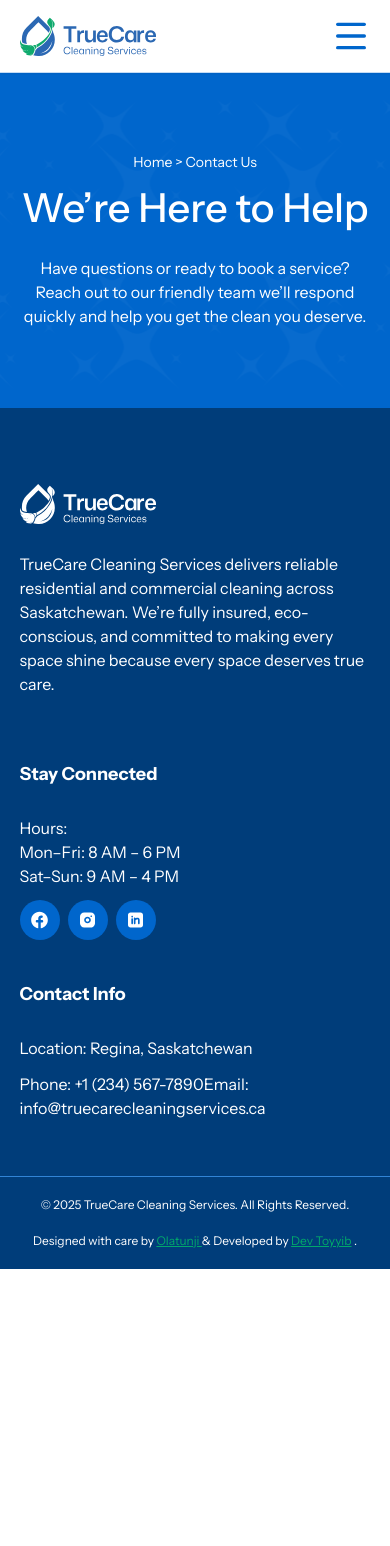
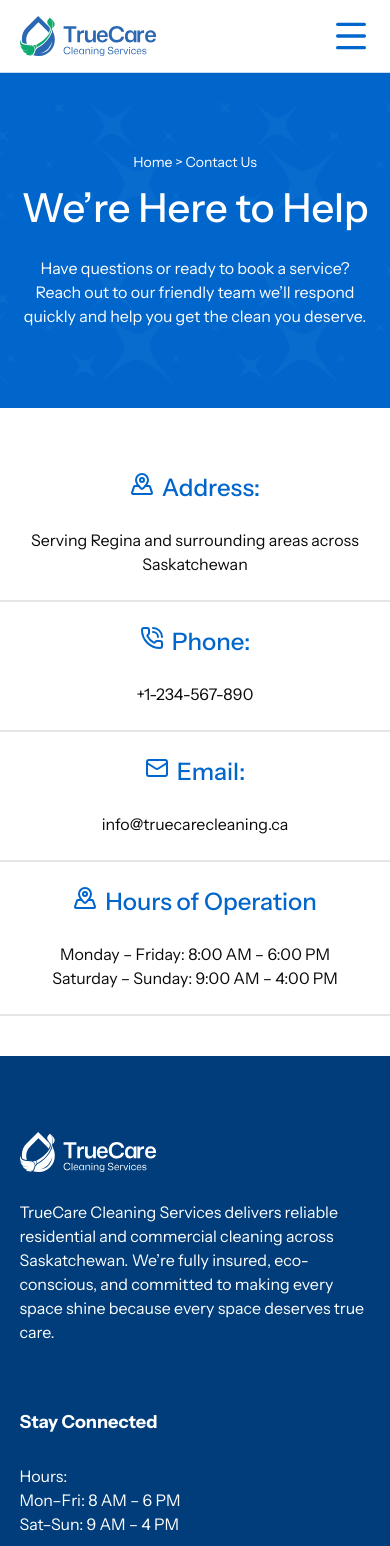
Before and after one commit to Candid001/Truecare-Cleaning-Services, a React (Vite) app: page /contact-us in a window 390 px wide. Shown: the top 1546 px of the page. Before the commit the page ends 1269 px from the top, so only its background shows below. Built offline with nearby package versions, Linux system fonts and the light colour scheme.

Commit message:
Start the contact us section

```diff
--- a/src/components/layout/landing-page/CallToAction.jsx
+++ b/src/components/layout/landing-page/CallToAction.jsx
@@ -5,12 +5,12 @@
 const CallToAction = () => {
   return (
     <div
-      className="space-y-10 py-20 px-auto overflow-hidden bg-cover bg-center"
+      className="py-20 px-auto overflow-hidden bg-cover bg-center lg:flex"
       style={{
         backgroundImage: `linear-gradient(to right, rgba(0,51,102,0.85) 40%, rgba(0,51,102,0) 70%), url(${Image})`,
       }}
     >
-      <div className="flex flex-col gap-2 w-[90%] mx-auto">
+      <div className="flex flex-col gap-2 w-[90%] mx-auto lg:align-left">
         <p className="text-highlight-blue-500 bg-muted-blue p-1 w-fit rounded-sm text-sm">
           Ready for a Cleaner Space?
         </p>
--- a/src/components/layout/navbar/Navbar.jsx
+++ b/src/components/layout/navbar/Navbar.jsx
@@ -44,7 +44,7 @@
 
 
     return (
-        <nav className="fixed top-0 left-0 max-w-7xl mx-auto right-0 z-50 bg-white py-4 shadow-xs border-b border-blue-100">
+        <nav className="fixed top-0 left-0 max-w-full mx-auto right-0 z-50 bg-white py-4 shadow-xs border-b border-blue-100">
             <div className="flex justify-between items-center w-[90%] mx-auto">
                 <Link to="/">
                     <Logo/>
--- a/src/pages/ContactUs.jsx
+++ b/src/pages/ContactUs.jsx
@@ -1,9 +1,11 @@
 import React from "react";
 import ServicesHero from "@components/layout/services/ServicesHero.jsx";
+import { MapPinned, PhoneCall, Mail } from 'lucide-react';
+
 
 const ContactUs = () => {
   return (
-    <div>
+    <>
       <ServicesHero
         nav={"Contact Us"}
         heading={"We’re Here to Help"}
@@ -11,7 +13,26 @@
         maxWH={"lg:max-w-3/5 md:max-w-4/5"}
         maxWD={"lg:max-w-[55%] md:max-w-4/5"}
       />
-    </div>
+
+      <div className="py-10">
+        <div className="flex flex-col space-y-6 mx-auto border-b-2 py-6 items-center text-center">
+          <h2 className="font-medium text-2xl text-blue-500 flex gap-2"><MapPinned /> Address:</h2>
+          <p className="text-lgto w-[90%] mx-au">Serving Regina and surrounding areas across Saskatchewan</p>
+        </div>
+        <div className="flex flex-col space-y-6 mx-auto border-b-2 py-6 items-center text-center">
+          <h2 className="font-medium text-2xl text-blue-500 flex gap-2"><PhoneCall /> Phone:</h2>
+          <p className="text-lgto w-[90%] mx-au">+1-234-567-890</p>
+        </div>
+        <div className="flex flex-col space-y-6 mx-auto border-b-2 py-6 items-center text-center">
+          <h2 className="font-medium text-2xl text-blue-500 flex gap-2"><Mail /> Email:</h2>
+          <p className="text-lgto w-[90%] mx-au">info@truecarecleaning.ca</p>
+        </div>
+        <div className="flex flex-col space-y-6 mx-auto border-b-2 py-6 items-center text-center">
+          <h2 className="font-medium text-2xl text-blue-500 flex gap-2"><MapPinned /> Hours of Operation</h2>
+          <p className="text-lgto w-[90%] mx-au">Monday – Friday: 8:00 AM – 6:00 PM <br />Saturday – Sunday: 9:00 AM – 4:00 PM</p>
+        </div>
+      </div>
+    </>
   );
 };
 
--- a/src/routes/AppRoutes.jsx
+++ b/src/routes/AppRoutes.jsx
@@ -17,7 +17,7 @@
     return (
         <BrowserRouter>
             <Navbar/>
-            <div className={`max-w-7xl mx-auto shadow-md`}>
+            <div className={`max-w-full mx-auto shadow-md`}>
                 <div className="mt-18">
                     <Routes>
                         <Route path="/" element={<Home/>}/>
```
